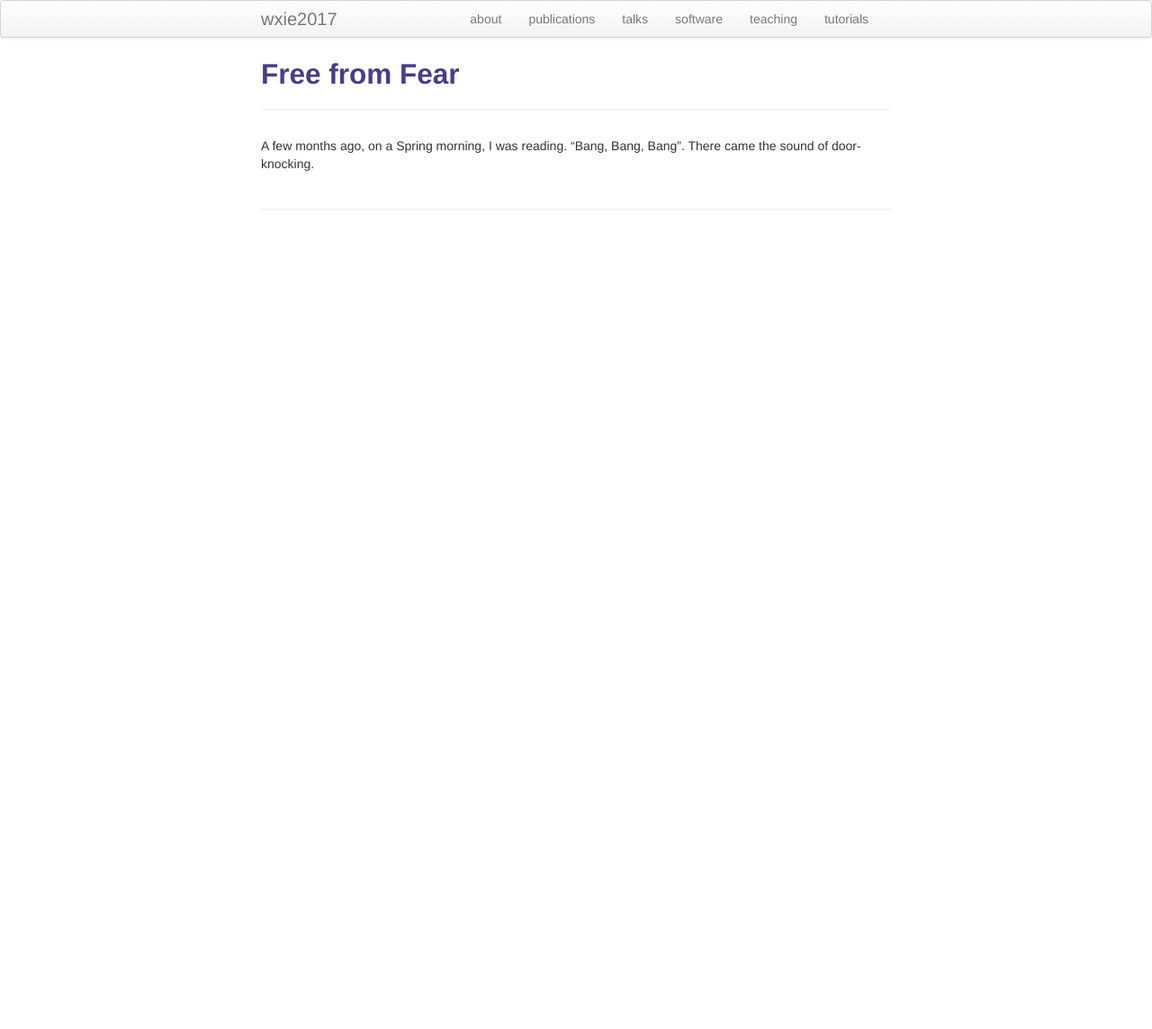
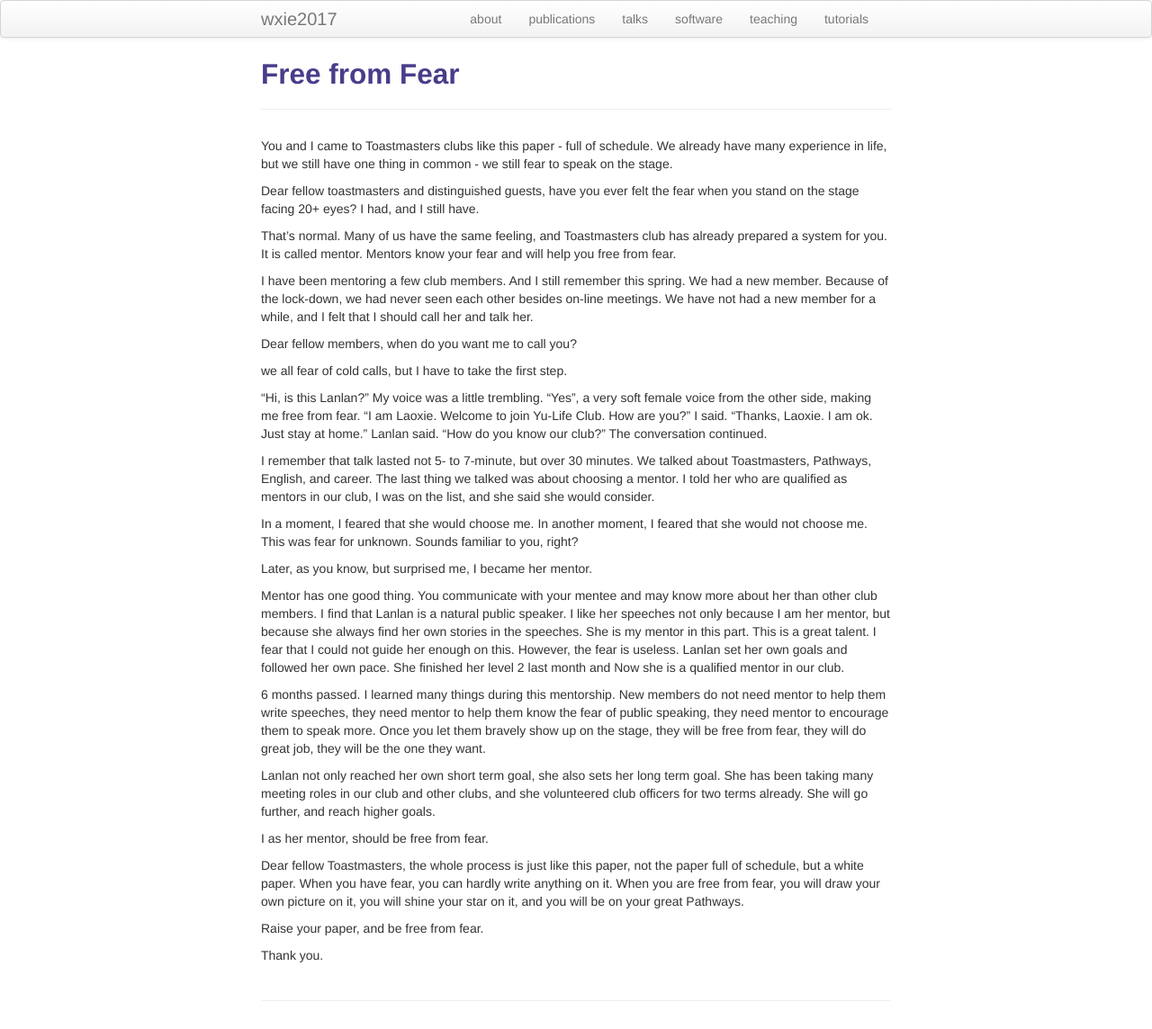
Before and after one commit to wxie2017/wxie2017.github.io, a Jekyll site: the page built from pages/speech/Free_from_Fear.md, in a window 1280 px wide. Shown: the whole page at 90% size. Built offline with Jekyll 4.4.1, drawn with Linux system fonts in a browser that asks for light colours; before the commit the page ends 900 px from its top, so only the background shows below that.

Commit message:
add a new speech: free from fear

```diff
--- a/pages/speech/Free_from_Fear.md
+++ b/pages/speech/Free_from_Fear.md
@@ -1,9 +1,75 @@
 ---
 layout: page
 title: Free from Fear
-description: This is a speech I prepare for the next speech contest.
+description: This is a speech I prepare for my mentor project.
 ---
 
 
-A few months ago, on a Spring morning, I was reading. "Bang, Bang, Bang".
-There came the sound of door-knocking.
+You and I came to Toastmasters clubs like this paper - full of schedule.
+We already have many experience in life, but we still have one thing in
+common - we still fear to speak on the stage.
+
+Dear fellow toastmasters and distinguished guests, have you ever felt
+the fear when you stand on the stage facing 20+ eyes? I had, and I still have.
+
+That's normal. Many of us have the same feeling, and Toastmasters club has
+already prepared a system for you. It is called mentor. Mentors know your
+fear and will help you free from fear.
+
+I have been mentoring a few club members. And I still remember this spring.
+We had a new member. Because of the lock-down, we had never seen each other
+besides on-line meetings. We have not had a new member for a while, and
+I felt that I should call her and talk her.
+
+Dear fellow members, when do you want me to call you?
+
+we all fear of cold calls, but I have to take the first step.
+
+"Hi, is this Lanlan?" My voice was a little trembling.
+"Yes", a very soft female voice from the other side, making me free from fear.
+"I am Laoxie. Welcome to join Yu-Life Club. How are you?" I said.
+"Thanks, Laoxie. I am ok. Just stay at home." Lanlan said.
+"How do you know our club?" The conversation continued.
+
+I remember that talk lasted not 5- to 7-minute, but over 30 minutes. We talked
+about Toastmasters, Pathways, English, and career. The last thing we talked
+was about choosing a mentor. I told her who are qualified as mentors in our
+club, I was on the list, and she said she would consider.
+
+In a moment, I feared that she would choose me. In another moment, I feared
+that she would not choose me. This was fear for unknown. Sounds familiar to
+you, right?
+
+Later, as you know, but surprised me, I became her mentor.
+
+Mentor has one good thing. You communicate with your mentee and may know more
+about her than other club members. I find that Lanlan is a natural public
+speaker. I like her speeches not only because I am her mentor, but because
+she always find her own stories in the speeches. She is my mentor in this part.
+This is a great talent. I fear that I could not guide her enough on this.
+However, the fear is useless. Lanlan set her own goals and followed her own
+pace. She finished her level 2 last month and Now she is a qualified mentor
+in our club.
+
+6 months passed. I learned many things during this mentorship. New members
+do not need mentor to help them write speeches, they need mentor to help them
+know the fear of public speaking, they need mentor to encourage them to speak
+more. Once you let them bravely show up on the stage, they will be free from
+fear, they will do great job, they will be the one they want.
+
+Lanlan not only reached her own short term goal, she also sets her long term
+goal. She has been taking many meeting roles in our club and other clubs, and
+she volunteered club officers for two terms already. She will go further, and
+reach higher goals.
+
+I as her mentor, should be free from fear.
+
+Dear fellow Toastmasters, the whole process is just like this paper, not the
+paper full of schedule, but a white paper. When you have fear, you can hardly
+write anything on it. When you are free from fear, you will draw your own
+picture on it, you will shine your star on it, and you will be on your great
+Pathways.
+
+Raise your paper, and be free from fear.
+
+Thank you.
```
Also changed, not shown: pages/speech/story_of_rooster.md (+6 -6 lines).
